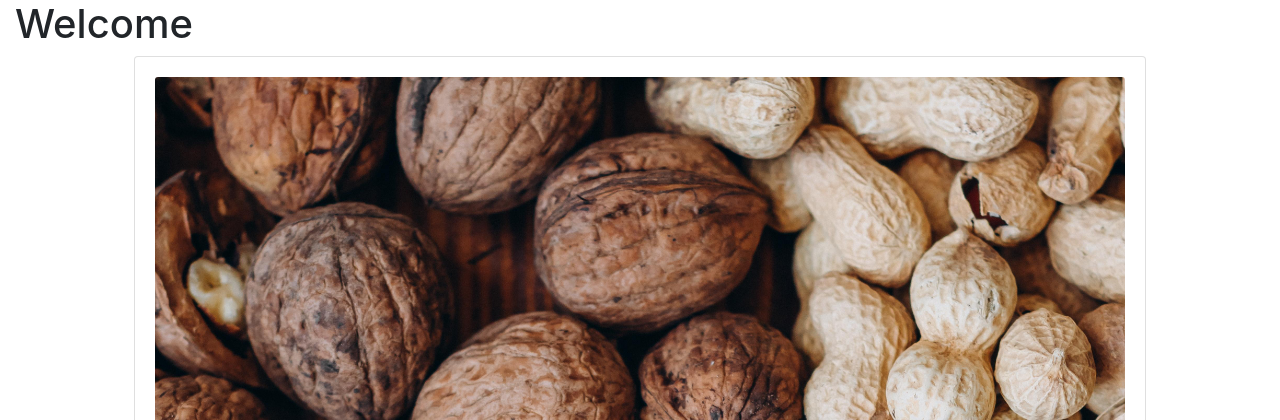
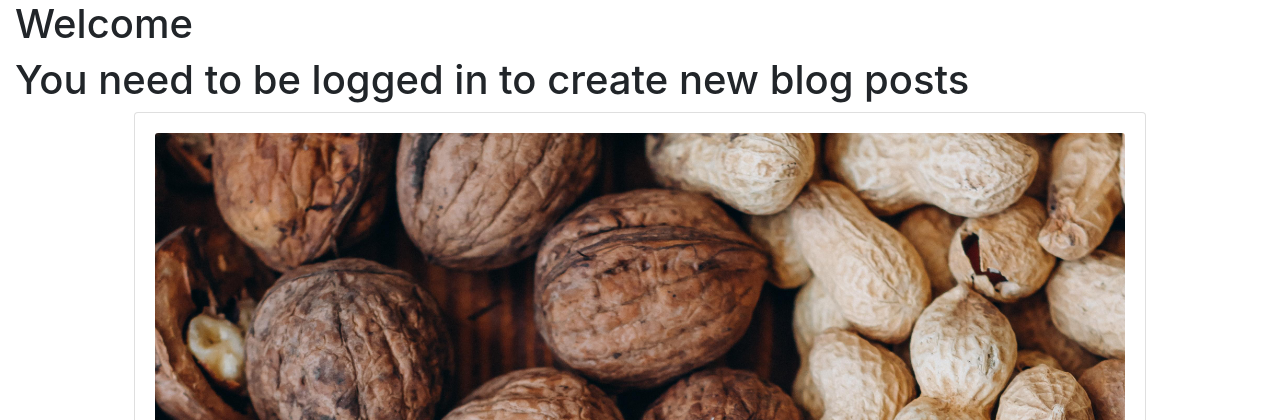
Before and after one commit to danhorea2010/DjangoTestApp, a Django app: page / in a window 1280 px wide. Shown: the part 56-476 px from the top of the page. Run offline with Django 3.2, Linux system fonts and the light colour scheme; data comes from the database, SQL or seed files in the repository; both versions use the stored data as it was after the commit; some libraries are stand-ins or nearby versions.

Commit message:
Cleaned db

```diff
--- a/src/templates/home.html
+++ b/src/templates/home.html
@@ -1,8 +1,15 @@
 {% extends "base.html" %}
 
 {% block content %}
+
 <h1>{{ title }}</h1>
 
+{% if user.is_authenticated %}
+    <a class='btn btn-primary' href='/blog-new'>Create new blog post</button>
+{% else %}
+    <h1>You need to be logged in to create new blog posts</h1>
+
+{% endif %}
 
 {% for a in blog_list %}
     {% include 'blog/list_inline.html' with blog_post=a truncate=True detail=False %}
```
Also changed, not shown: src/db.sqlite3, static_cdn_test/media/image/GitHub-Mark-120px-plus.png (deleted), static_cdn_test/media/image/GitHub-Mark-120px-plus_GEvJOWL.png (deleted), static_cdn_test/media/image/GitHub-Mark-120px-plus_OS35ezT.png (deleted), static_cdn_test/media/image/GitHub-Mark-32px.png (deleted), static_cdn_test/media/image/GitHub-Mark-32px_IaPjVwg.png (deleted), static_cdn_test/media/image/GitHub-Mark-32px_XetCuSW.png (deleted), static_cdn_test/media/image/GitHub-Mark-32px_uWgQ1pp.png (deleted), static_cdn_test/media/image/raspopova-marina-PHIJC0jpx9U-unsplash_ClRLWgE.jpg (deleted), static_cdn_test/media/image/raspopova-marina-PHIJC0jpx9U-unsplash_Dwokusy.jpg (deleted), 2 other files.
